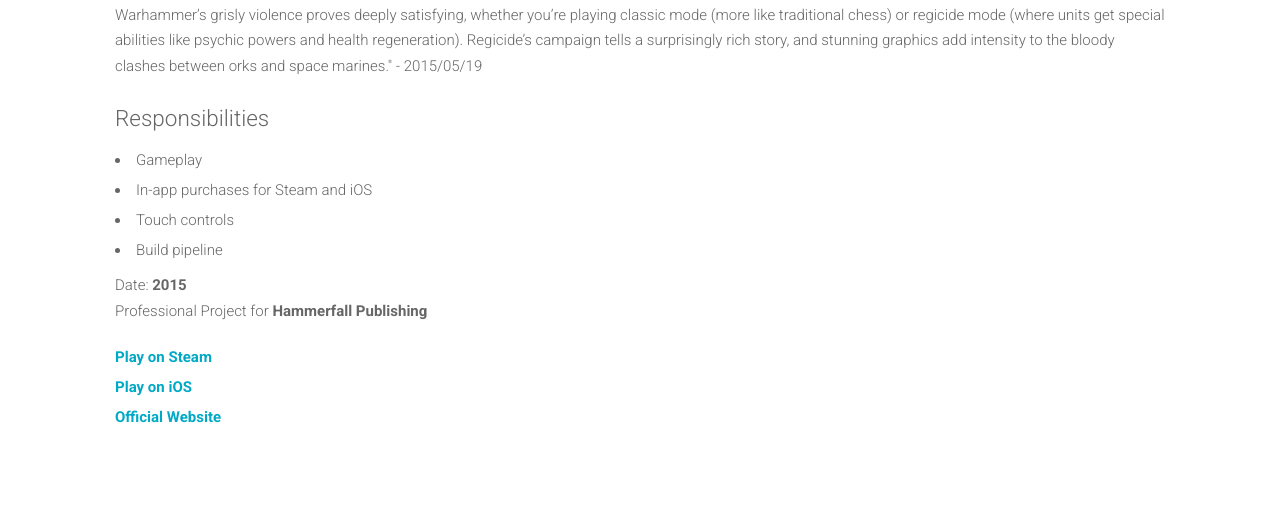
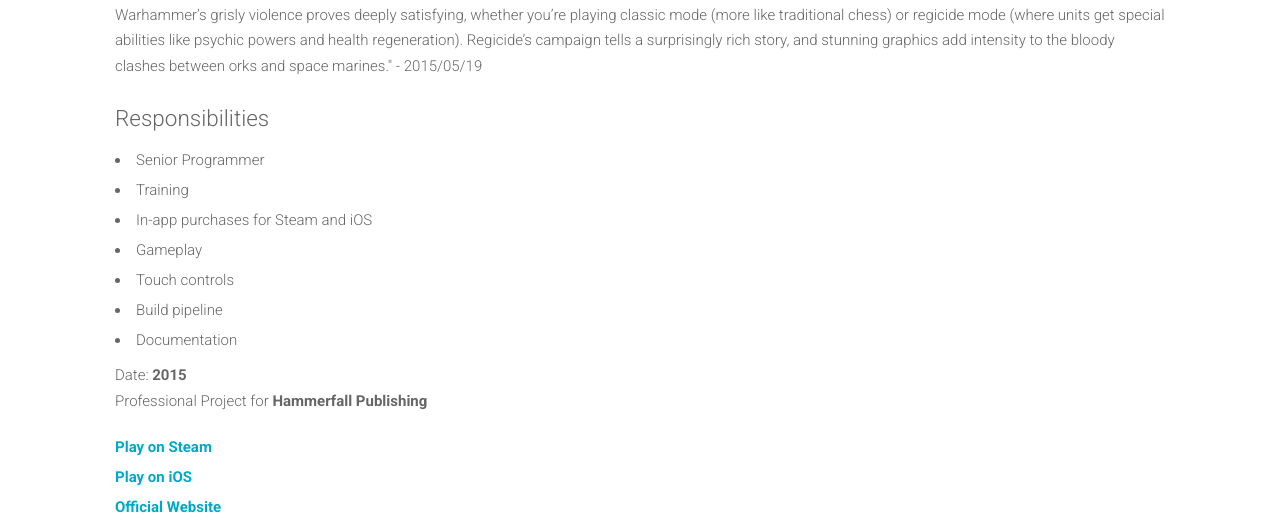
Before and after one commit to sleepyparadox/sleepyparadox.github.io, a plain HTML site: page portfolio/regicide/index.html in a window 1280 px wide. Shown: the part 1172-1693 px from the top of the page. Drawn offline with Linux system fonts and the light colour scheme.

Commit message:
more regicide

```diff
--- a/portfolio/regicide/index.html
+++ b/portfolio/regicide/index.html
@@ -109,10 +109,13 @@
 	<div class="row">
 		<div class="col-sm-12 wowload fadeInUp">
 			<h4>Responsibilities</h4>
+			<li>Senior Programmer</li><br>
+			<li>Training</li><br>
+			<li>In-app purchases for Steam and iOS</li><br>
 			<li>Gameplay</li><br>
-			<li>In-app purchases for Steam and iOS</li><br>
 			<li>Touch controls</li><br>
 			<li>Build pipeline</li><br>
+			<li>Documentation</li><br>
 			<p>Date: <strong>2015 </strong><br>
 			Professional Project for <strong>Hammerfall Publishing</strong></p>
 		</div>
```
